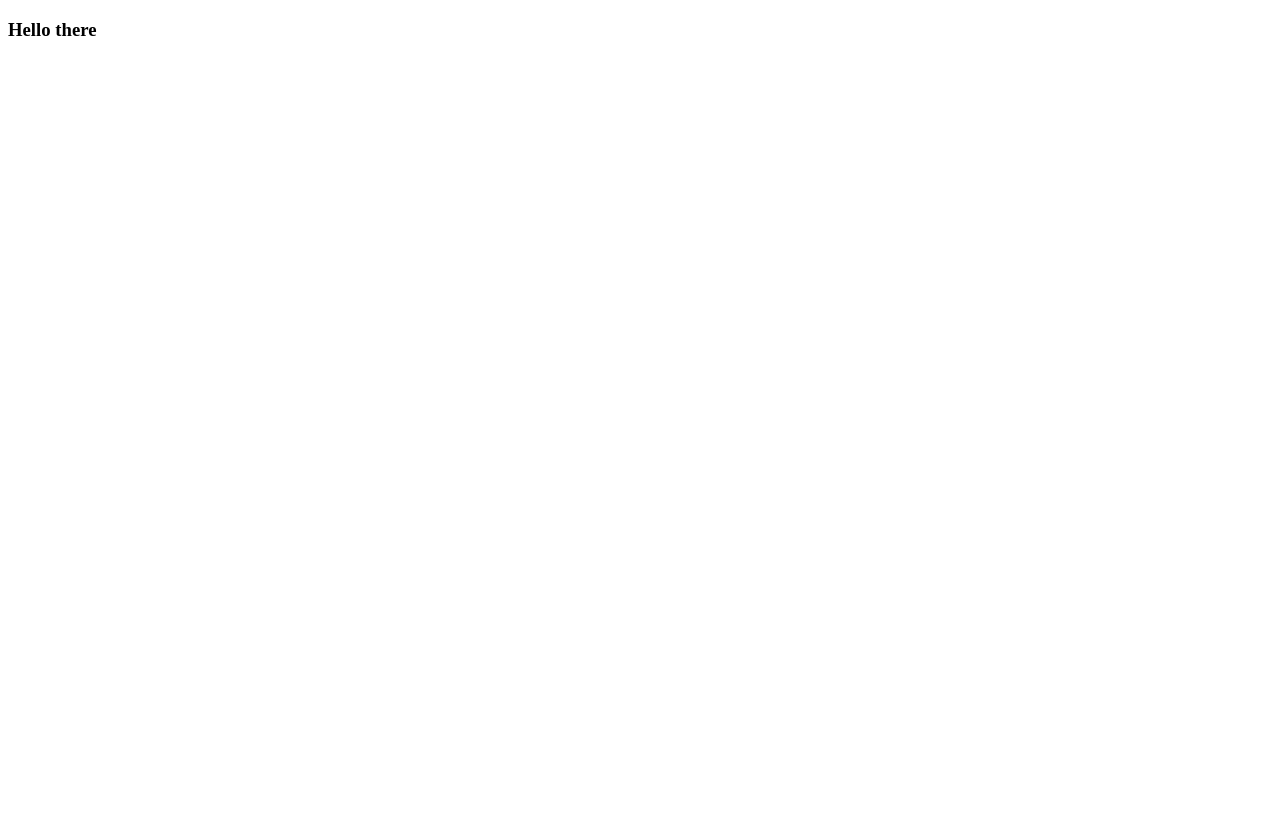
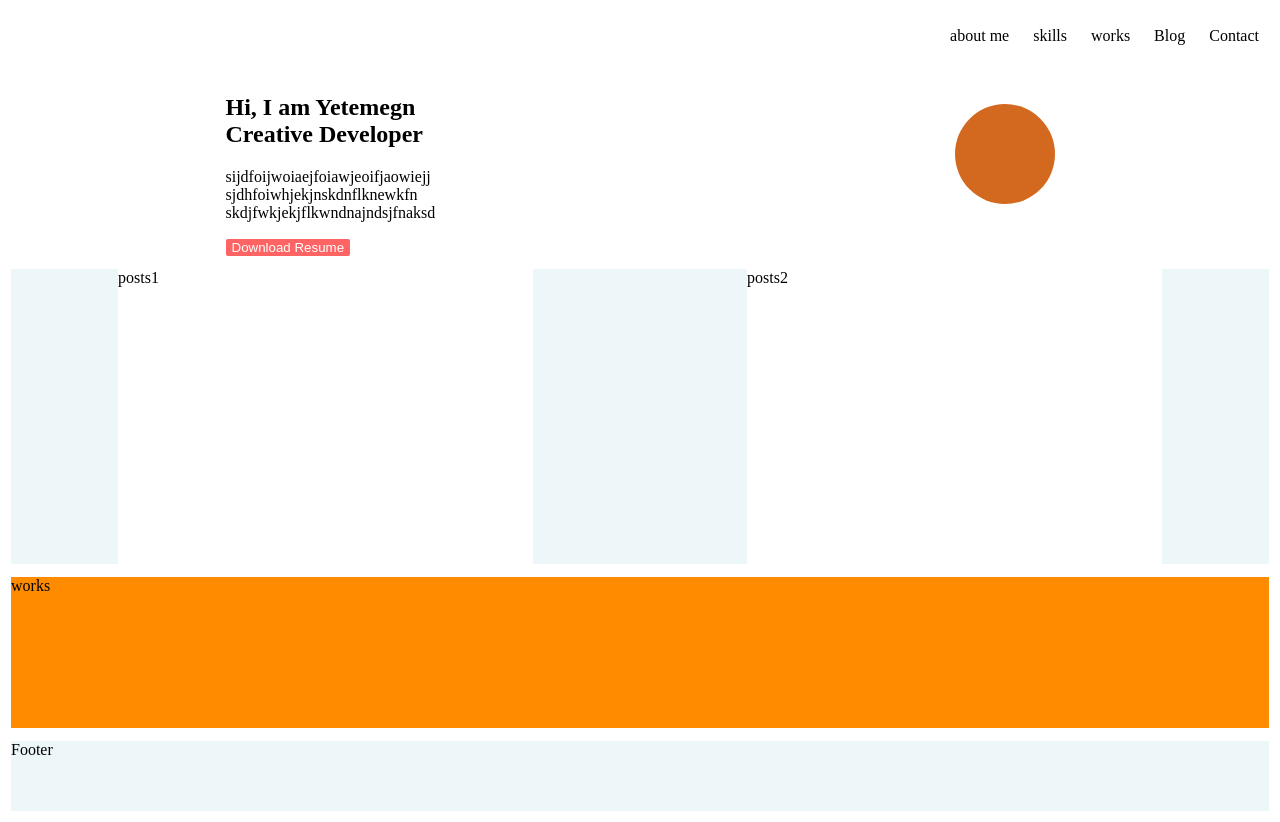
Before and after one commit to yetemegn-telaye/yetemegn.github.io, a plain HTML site: page index.html in a window 1280 px wide. Before the commit the page ends 800 px from the top, so only its background shows below. Drawn offline with Linux system fonts and the light colour scheme.

Commit message:
initial home page start

```diff
--- a/index.html
+++ b/index.html
@@ -3,9 +3,48 @@
 <head>
     <meta charset="UTF-8">
     <meta name="viewport" content="width=device-width, initial-scale=1.0">
+    <link rel="stylesheet" href="styles/home.css">
     <title>Yetemegn Portfolio</title>
 </head>
 <body>
-    <h3>Hello there</h3>
+    <div class="container">
+        <div class="nav">
+                <ul class="navbar">
+                    <li><a href="#">about me</a></li>
+                    <li><a href="#">skills</a></li>
+                    <li><a href="#">works</a></li>
+                    <li><a href="#">Blog</a></li>
+                    <li><a href="#">Contact</a></li>
+                </ul>
+        </div>
+        <div class="head">
+            <div class="headContent">
+           <h2>Hi, I am Yetemegn <br>Creative Developer</h2>
+            <p>sijdfoijwoiaejfoiawjeoifjaowiejj<br>sjdhfoiwhjekjnskdnflknewkfn<br>
+                skdjfwkjekjflkwndnajndsjfnaksd</p>
+            <button class="btnCv">Download Resume</button>
+            </div>
+            <div class="headImg">
+                <div class="image"></div>
+            </div>
+        </div>
+
+        <div class="posts">
+
+            <div class="post1">
+                posts1
+            </div>
+            <div class="post2">
+                posts2
+            </div>
+        </div>
+
+        <div class="works">
+            works
+        </div>
+        <div class="footer">
+            Footer
+        </div>
+    </div>
 </body>
 </html>
--- /dev/null
+++ b/styles/home.css
@@ -0,0 +1,79 @@
+
+.container{
+    display: grid;
+    grid-template-areas: "nav nav"
+                         "header header"
+                         "content content"
+                         "section section"
+                         "footer footer";
+    height: 100vh;
+    grid-gap: 13px;
+    border: solid white 3px;
+    grid-template-rows: 50px repeat(3,1fr) 70px;
+
+}
+.nav{
+
+    grid-area: nav;
+}
+.nav .navbar{
+    float: right;
+    list-style-type: none;
+    overflow: hidden;
+
+}
+.navbar li{
+    display: inline;
+    padding: 5px;
+    margin: 5px;
+
+}
+.navbar>li a{
+    color: black;
+    text-decoration: none;
+}
+.navbar li>a:hover{
+    color: orangered
+}
+.head{
+    display: flex;
+    flex-wrap: wrap;
+    grid-area: header;
+    justify-content: space-around;
+}
+.head .headContent{
+
+    width: 300px;
+}
+.btnCv{
+    background-color: #FF6464;
+    border-radius: 2px;
+    border: none;
+    color: white;
+}
+.headImg .image{
+    background-color: chocolate;
+    width: 100px;
+    height: 100px;
+    border-radius: 50px;
+    margin-top: 30px;
+}
+.posts{
+    display: flex;
+    background-color: #EDF7FA;
+    grid-area: content;
+    justify-content: space-around;
+}
+.post1, .post2{
+    background-color: white;
+    width: 415px;
+    height: 295px;
+}
+.works{
+    background-color: darkorange;
+    grid-area: section;
+}
+.footer{
+    background-color:  #EDF7FA;
+    grid-area: footer;
+}
```
